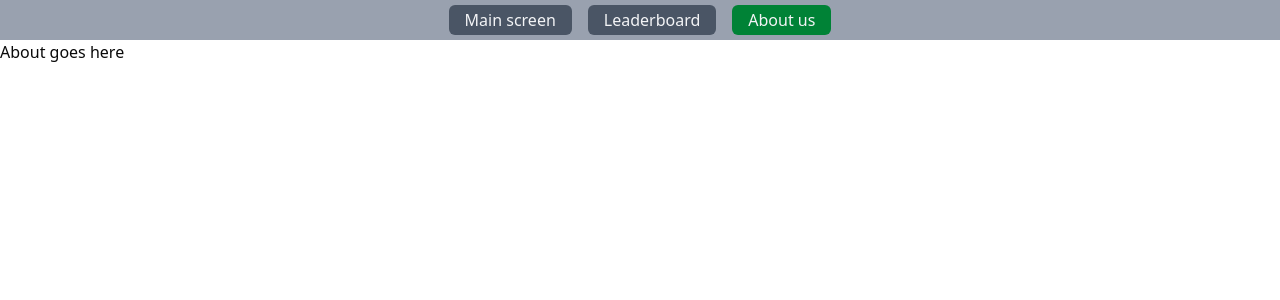
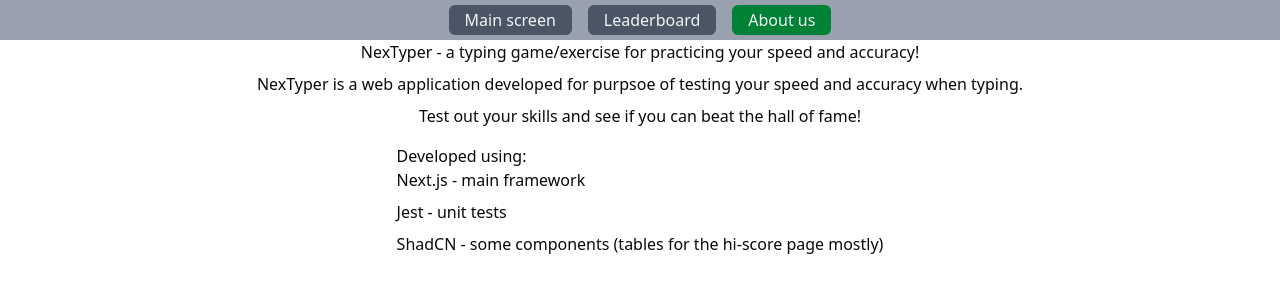
Before and after one commit to LukCen/nextyper, a Next.js app: page /about in a window 1280 px wide. Shown: the top 300 px of the page. Built offline with nearby package versions, Linux system fonts and the light colour scheme.

Commit message:
about page - some basic info and styling

```diff
--- a/app/about/page.tsx
+++ b/app/about/page.tsx
@@ -2,7 +2,21 @@
 
 const page = () => {
   return (
-    <div>About goes here</div>
+    <main className="flex flex-col gap-4 items-center">
+      <section className="baseinfo flex flex-col gap-2 items-center">
+        <h1>NexTyper - a typing game/exercise for practicing your speed and accuracy!</h1>
+        <p>NexTyper is a web application developed for purpsoe of testing your speed and accuracy when typing.</p>
+        <p>Test out your skills and see if you can beat the hall of fame!</p>
+      </section>
+      <section className="techstack">
+        <h2>Developed using:</h2>
+        <ul className="flex flex-col gap-2">
+          <li>Next.js - main framework</li>
+          <li>Jest - unit tests</li>
+          <li>ShadCN - some components (tables for the hi-score page mostly)</li>
+        </ul>
+      </section>
+    </main>
   )
 }
 
```
